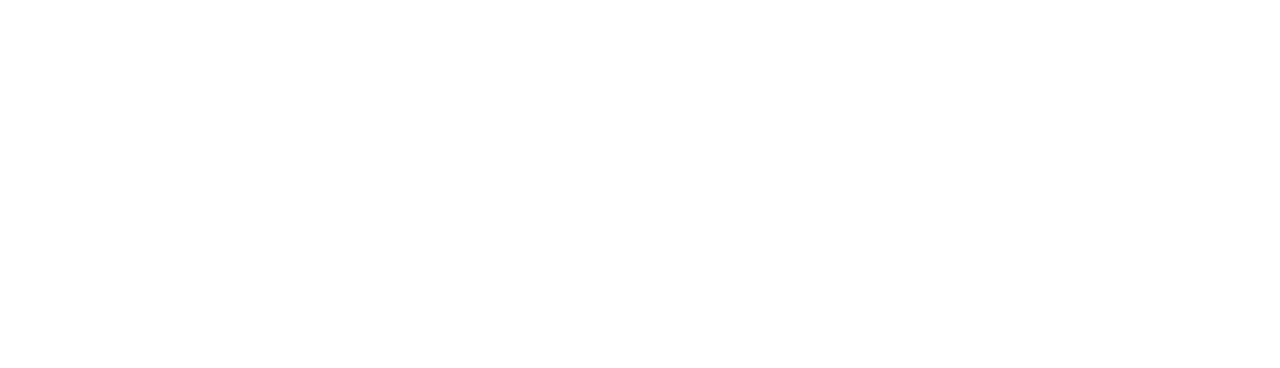
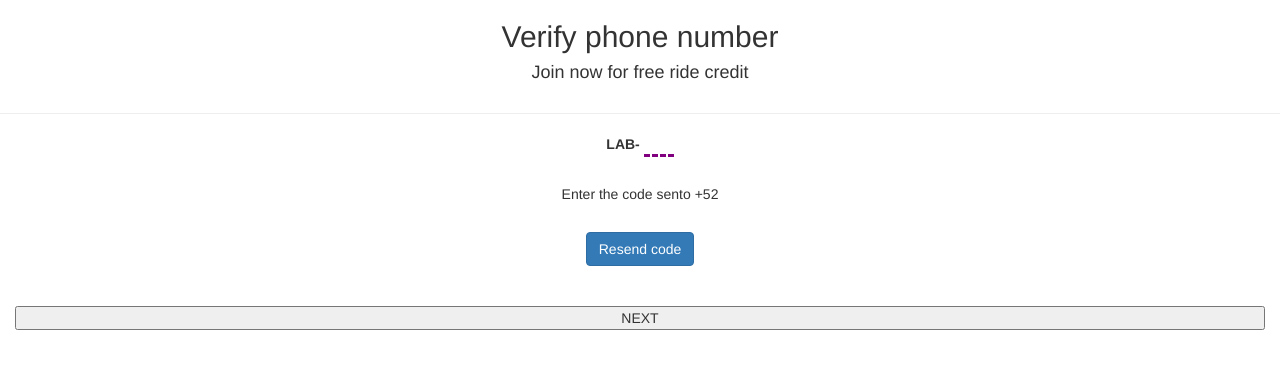
Before and after one commit to valeriavalles/lyft-webapp, a plain HTML site: page views/verify.html in a window 1280 px wide. Drawn offline with Linux system fonts and the light colour scheme.

Commit message:
maquetado verify html

```diff
--- a/css/main.css
+++ b/css/main.css
@@ -63,3 +63,19 @@
     margin-left: 5%;
     height: 3rem;
 }
+header {
+    text-align: center;
+}
+.borde {
+    border: none;
+    border-bottom: dashed purple;
+    outline: none;
+    width: 30px;
+
+}
+.borde:focus {
+    border-bottom: dashed #18bc9c;
+}
+.lab-number {
+    text-align: center;
+}
--- a/views/verify.html
+++ b/views/verify.html
@@ -10,8 +10,29 @@
     <link rel="stylesheet" href="../css/main.css">
 </head>
 <body>
-
-
+    <header class="container">
+        <h2>Verify phone number</h2>
+        <h4>Join now for free ride credit</h4>
+    </header>
+    <hr>
+    <div class="container">
+        <div class="lab-number">
+            <strong>LAB-</strong>
+            <input class="borde" type="number">
+        </div>
+    </div>
+    <br>
+    <div class="lab-number">
+        <h5>Enter the code sento +52</h5>
+    </div>
+    <br>
+    <div class="lab-number">
+        <a class="btn btn-primary">Resend code</a>
+    </div>
+    <br><br>
+    <div class="col-xs-12">
+        <input class="col-xs-12" type="submit" value="NEXT">
+    </div>
 
 
     <script src="../vendors/jquery/jquery-3.2.1.min.js"></script>
```
